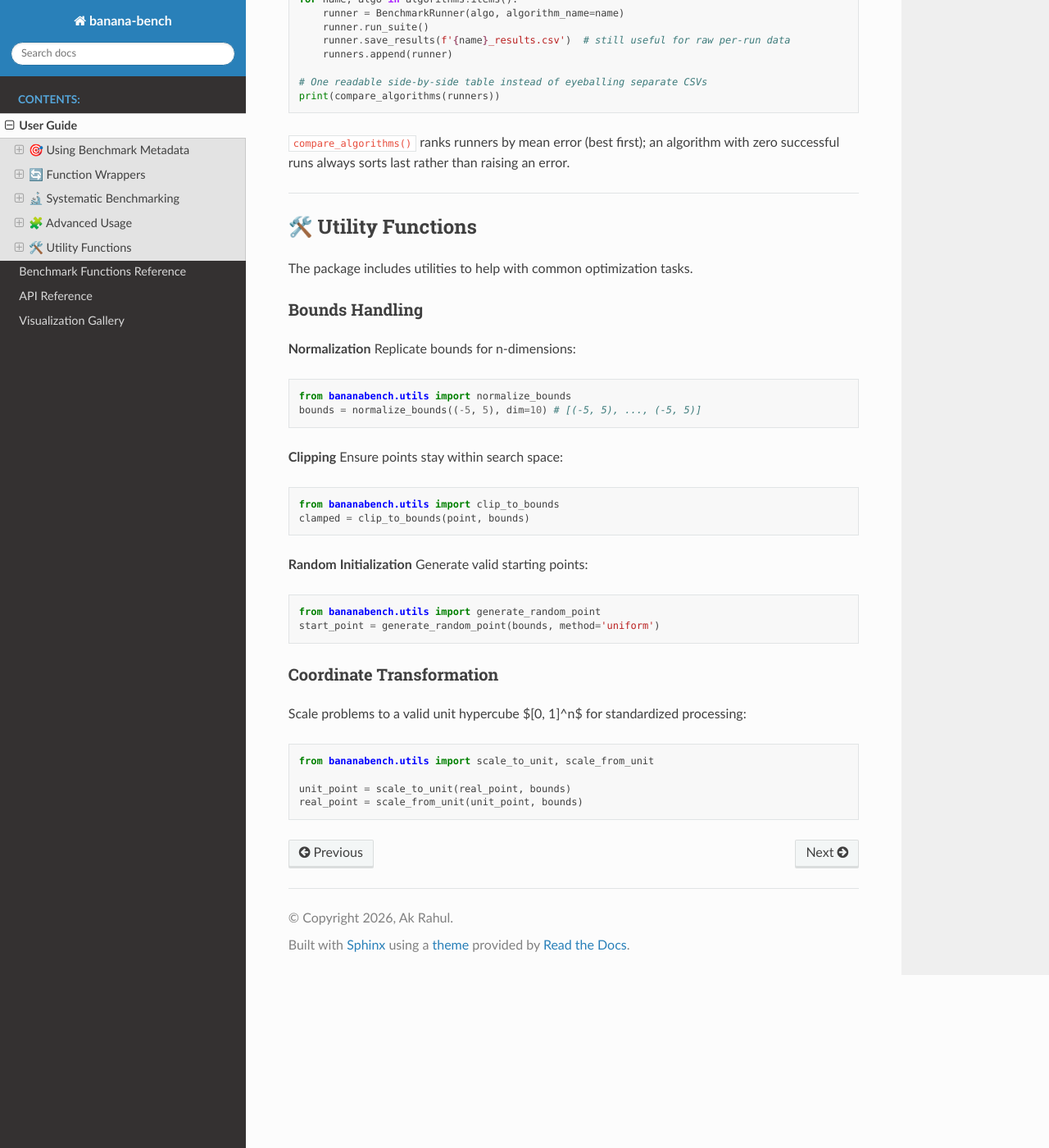
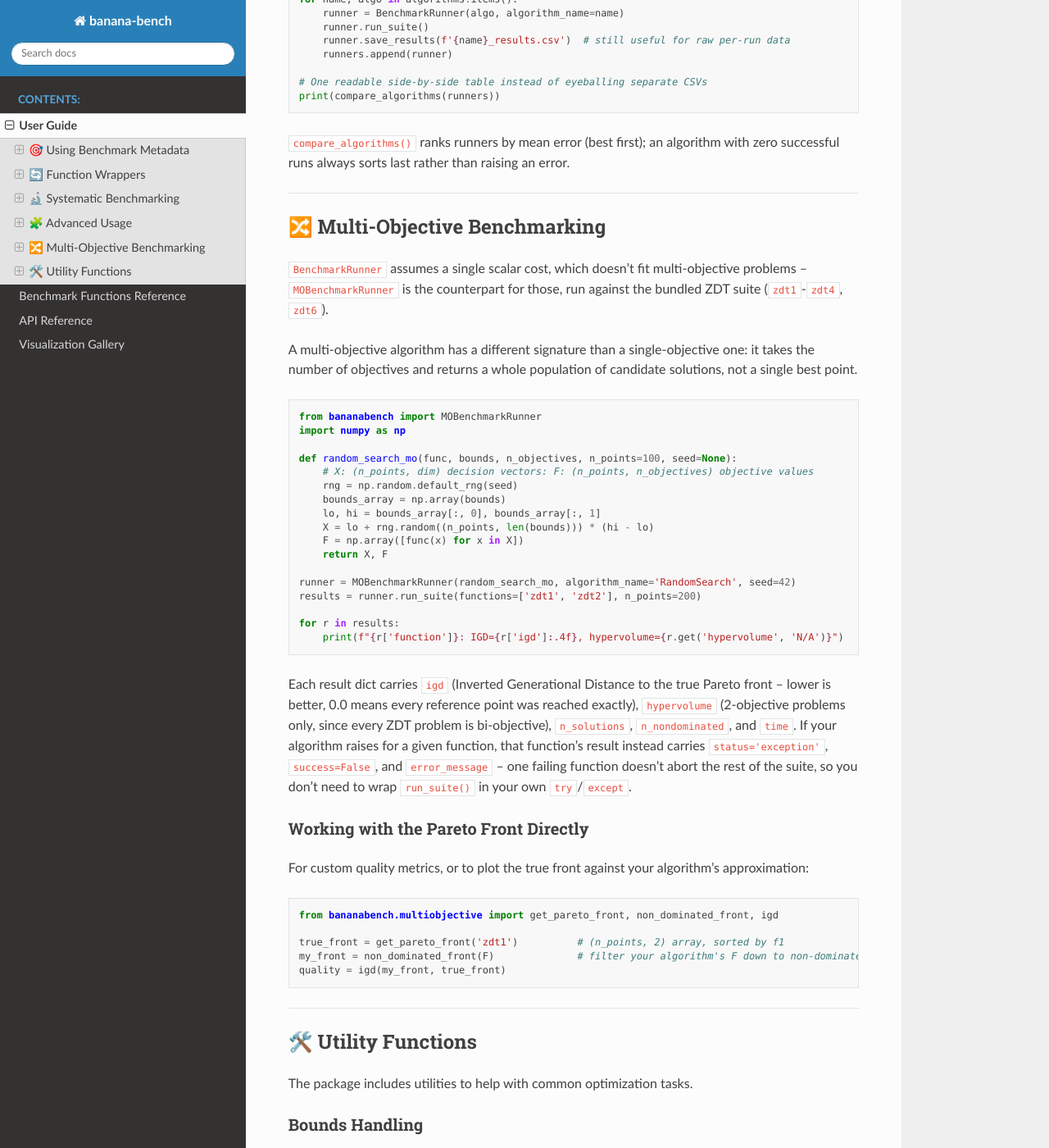
Before and after one commit to ak-rahul/banana-bench, a Sphinx documentation site: the page built from docs/USER_GUIDE.md, in a window 1280 px wide and 1400 px high, scrolled down 4984 px. Shown: the whole window at 82% size. Built offline with Sphinx 7.4.7 and the Read the Docs theme 3.1.0, drawn with Linux system fonts in a browser that asks for light colours.

Commit message:
feat: fix 6 bugs from full-repo audit

````diff
--- a/docs/USER_GUIDE.md
+++ b/docs/USER_GUIDE.md
@@ -249,6 +249,57 @@ successful runs always sorts last rather than raising an error.
 
 ---
 
+## 🔀 Multi-Objective Benchmarking
+
+`BenchmarkRunner` assumes a single scalar cost, which doesn't fit multi-objective problems --
+`MOBenchmarkRunner` is the counterpart for those, run against the bundled ZDT suite
+(`zdt1`-`zdt4`, `zdt6`).
+
+A multi-objective algorithm has a different signature than a single-objective one: it takes the
+number of objectives and returns a whole population of candidate solutions, not a single best
+point.
+
+```python
+from bananabench import MOBenchmarkRunner
+import numpy as np
+
+def random_search_mo(func, bounds, n_objectives, n_points=100, seed=None):
+    # X: (n_points, dim) decision vectors: F: (n_points, n_objectives) objective values
+    rng = np.random.default_rng(seed)
+    bounds_array = np.array(bounds)
+    lo, hi = bounds_array[:, 0], bounds_array[:, 1]
+    X = lo + rng.random((n_points, len(bounds))) * (hi - lo)
+    F = np.array([func(x) for x in X])
+    return X, F
+
+runner = MOBenchmarkRunner(random_search_mo, algorithm_name='RandomSearch', seed=42)
+results = runner.run_suite(functions=['zdt1', 'zdt2'], n_points=200)
+
+for r in results:
+    print(f"{r['function']}: IGD={r['igd']:.4f}, hypervolume={r.get('hypervolume', 'N/A')}")
+```
+
+Each result dict carries `igd` (Inverted Generational Distance to the true Pareto front -- lower
+is better, 0.0 means every reference point was reached exactly), `hypervolume` (2-objective
+problems only, since every ZDT problem is bi-objective), `n_solutions`, `n_nondominated`, and
+`time`. If your algorithm raises for a given function, that function's result instead carries
+`status='exception'`, `success=False`, and `error_message` -- one failing function doesn't abort
+the rest of the suite, so you don't need to wrap `run_suite()` in your own `try`/`except`.
+
+### Working with the Pareto Front Directly
+
+For custom quality metrics, or to plot the true front against your algorithm's approximation:
+
+```python
+from bananabench.multiobjective import get_pareto_front, non_dominated_front, igd
+
+true_front = get_pareto_front('zdt1')          # (n_points, 2) array, sorted by f1
+my_front = non_dominated_front(F)              # filter your algorithm's F down to non-dominated points
+quality = igd(my_front, true_front)
+```
+
+---
+
 ## 🛠️ Utility Functions
 
 The package includes utilities to help with common optimization tasks.
--- a/pyproject.toml
+++ b/pyproject.toml
@@ -111,7 +111,7 @@ ignore = ["E203", "E501", "F541", "E722", "E731"]
 "__init__.py" = ["F401", "F403"]
 "bananabench/metadata.py" = ["F401", "F403", "F405"]
 "bananabench/functions.py" = ["E203"]
-"bananabench/visualization.py" = ["E722", "F811", "F841", "F401"]
+"bananabench/visualization.py" = ["E722", "F841", "F401"]
 "bananabench/benchmarking.py" = ["F401", "F541"]
 "bananabench/cli.py" = ["F401"]
 "bananabench/utils.py" = ["F401"]
````
Also changed, not shown: CHANGELOG.md (+46 -0 lines), docs/API_REFERENCE.md (+14 -4 lines), 9 other files.
